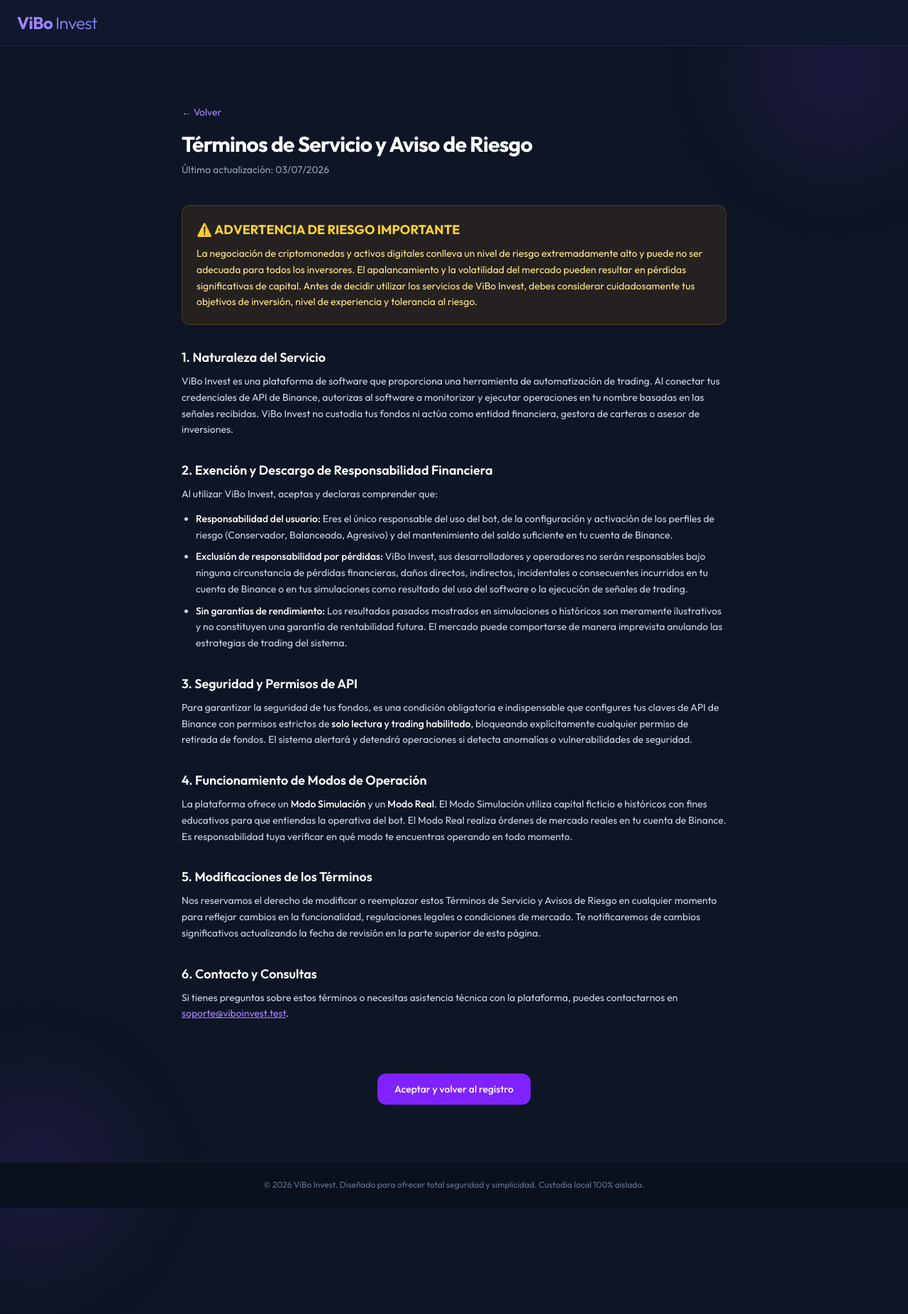
After one commit to iranvibo/inversion-optimizada, a Laravel app: page /terminos in a window 1280 px wide; the page is wider, and only the part inside the window is pictured. The commit adds this page. Shown: that part at 71% size. Run offline with Laravel 12, Linux system fonts and the light colour scheme; style sheets or scripts are compiled from the project's sources.

Commit message:
feat: implement mandatory terms of service and risk disclaimer acceptance for new registrations and Google authentication.

```diff
--- a/app/Http/Controllers/AuthController.php
+++ b/app/Http/Controllers/AuthController.php
@@ -71,8 +71,10 @@ class AuthController extends Controller
             'email' => ['required', 'email', 'max:255', 'unique:users,email'],
             'password' => ['required', 'confirmed', Password::min(8)->letters()->numbers()],
             'privacy' => ['accepted'],
+            'terms' => ['accepted'],
         ], [
             'privacy.accepted' => 'Debes aceptar la Política de Privacidad para continuar.',
+            'terms.accepted' => 'Debes aceptar los Términos de Servicio y el Descargo de Responsabilidad para continuar.',
         ], [
             'name' => 'nombre',
             'email' => 'correo electrónico',
@@ -84,6 +86,7 @@ class AuthController extends Controller
             'email' => $data['email'],
             'password' => $data['password'],
             'accepted_privacy_at' => now(),
+            'accepted_terms_at' => now(),
         ]);
 
         Auth::login($user);
@@ -132,6 +135,7 @@ class AuthController extends Controller
                 'firebase_uid' => $claims['sub'],
                 'avatar' => $claims['picture'] ?? $user->avatar,
                 'accepted_privacy_at' => $user->accepted_privacy_at ?? now(),
+                'accepted_terms_at' => $user->accepted_terms_at ?? now(),
             ])->save();
         } else {
             // Solo se asocia el email a la cuenta nueva si Google lo verificó; en
@@ -143,6 +147,7 @@ class AuthController extends Controller
                 'firebase_uid' => $claims['sub'],
                 'avatar' => $claims['picture'] ?? null,
                 'accepted_privacy_at' => now(),
+                'accepted_terms_at' => now(),
             ]);
         }
 
--- a/app/Models/User.php
+++ b/app/Models/User.php
@@ -28,6 +28,7 @@ class User extends Authenticatable
         'firebase_uid',
         'avatar',
         'accepted_privacy_at',
+        'accepted_terms_at',
         'binance_api_key',
         'binance_secret_key',
         'binance_verified',
@@ -68,6 +69,7 @@ class User extends Authenticatable
         return [
             'email_verified_at' => 'datetime',
             'accepted_privacy_at' => 'datetime',
+            'accepted_terms_at' => 'datetime',
             'password' => 'hashed',
             'binance_api_key' => 'encrypted',
             'binance_secret_key' => 'encrypted',
--- a/resources/views/auth/login.blade.php
+++ b/resources/views/auth/login.blade.php
@@ -76,7 +76,8 @@
         </p>
         <p class="text-center text-[11px] text-slate-500 mt-4">
             Al continuar, aceptas nuestra
-            <a href="{{ route('privacy') }}" class="underline hover:text-slate-300">Política de Privacidad</a>.
+            <a href="{{ route('privacy') }}" class="underline hover:text-slate-300">Política de Privacidad</a> y los
+            <a href="{{ route('terms') }}" class="underline hover:text-slate-300">Términos de Servicio y Aviso de Riesgo</a>.
         </p>
 
     </div>
--- /dev/null
+++ b/resources/views/legal/terms.blade.php
@@ -0,0 +1,81 @@
+@extends('layouts.app')
+
+@section('content')
+<div class="max-w-3xl mx-auto py-12 animate-fade-in">
+    <div class="mb-10">
+        <a href="{{ url()->previous() }}" class="text-sm text-violet-400 hover:text-violet-300">&larr; Volver</a>
+        <h1 class="text-3xl font-extrabold tracking-tight text-white mt-4 mb-2">Términos de Servicio y Aviso de Riesgo</h1>
+        <p class="text-sm text-slate-400">Última actualización: {{ date('d/m/Y') }}</p>
+    </div>
+
+    <div class="space-y-8 text-sm leading-relaxed text-slate-300">
+        <section class="p-5 rounded-xl bg-amber-500/10 border border-amber-500/20">
+            <h2 class="text-lg font-bold text-amber-300 mb-2 flex items-center gap-2">
+                ⚠️ ADVERTENCIA DE RIESGO IMPORTANTE
+            </h2>
+            <p class="text-amber-200">
+                La negociación de criptomonedas y activos digitales conlleva un nivel de riesgo extremadamente alto y puede no ser adecuada para todos los inversores. El apalancamiento y la volatilidad del mercado pueden resultar en pérdidas significativas de capital. Antes de decidir utilizar los servicios de ViBo Invest, debes considerar cuidadosamente tus objetivos de inversión, nivel de experiencia y tolerancia al riesgo.
+            </p>
+        </section>
+
+        <section>
+            <h2 class="text-lg font-semibold text-white mb-2">1. Naturaleza del Servicio</h2>
+            <p>
+                ViBo Invest es una plataforma de software que proporciona una herramienta de automatización de trading. Al conectar tus credenciales de API de Binance, autorizas al software a monitorizar y ejecutar operaciones en tu nombre basadas en las señales recibidas. ViBo Invest no custodia tus fondos ni actúa como entidad financiera, gestora de carteras o asesor de inversiones.
+            </p>
+        </section>
+
+        <section>
+            <h2 class="text-lg font-semibold text-white mb-2">2. Exención y Descargo de Responsabilidad Financiera</h2>
+            <p class="mb-3">
+                Al utilizar ViBo Invest, aceptas y declaras comprender que:
+            </p>
+            <ul class="list-disc pl-5 space-y-2">
+                <li>
+                    <span class="text-white font-medium">Responsabilidad del usuario:</span> Eres el único responsable del uso del bot, de la configuración y activación de los perfiles de riesgo (Conservador, Balanceado, Agresivo) y del mantenimiento del saldo suficiente en tu cuenta de Binance.
+                </li>
+                <li>
+                    <span class="text-white font-medium">Exclusión de responsabilidad por pérdidas:</span> ViBo Invest, sus desarrolladores y operadores no serán responsables bajo ninguna circunstancia de pérdidas financieras, daños directos, indirectos, incidentales o consecuentes incurridos en tu cuenta de Binance o en tus simulaciones como resultado del uso del software o la ejecución de señales de trading.
+                </li>
+                <li>
+                    <span class="text-white font-medium">Sin garantías de rendimiento:</span> Los resultados pasados mostrados en simulaciones o históricos son meramente ilustrativos y no constituyen una garantía de rentabilidad futura. El mercado puede comportarse de manera imprevista anulando las estrategias de trading del sistema.
+                </li>
+            </ul>
+        </section>
+
+        <section>
+            <h2 class="text-lg font-semibold text-white mb-2">3. Seguridad y Permisos de API</h2>
+            <p>
+                Para garantizar la seguridad de tus fondos, es una condición obligatoria e indispensable que configures tus claves de API de Binance con permisos estrictos de <span class="text-white font-medium">solo lectura y trading habilitado</span>, bloqueando explícitamente cualquier permiso de retirada de fondos. El sistema alertará y detendrá operaciones si detecta anomalías o vulnerabilidades de seguridad.
+            </p>
+        </section>
+
+        <section>
+            <h2 class="text-lg font-semibold text-white mb-2">4. Funcionamiento de Modos de Operación</h2>
+            <p>
+                La plataforma ofrece un <span class="text-white font-medium">Modo Simulación</span> y un <span class="text-white font-medium">Modo Real</span>. El Modo Simulación utiliza capital ficticio e históricos con fines educativos para que entiendas la operativa del bot. El Modo Real realiza órdenes de mercado reales en tu cuenta de Binance. Es responsabilidad tuya verificar en qué modo te encuentras operando en todo momento.
+            </p>
+        </section>
+
+        <section>
+            <h2 class="text-lg font-semibold text-white mb-2">5. Modificaciones de los Términos</h2>
+            <p>
+                Nos reservamos el derecho de modificar o reemplazar estos Términos de Servicio y Avisos de Riesgo en cualquier momento para reflejar cambios en la funcionalidad, regulaciones legales o condiciones de mercado. Te notificaremos de cambios significativos actualizando la fecha de revisión en la parte superior de esta página.
+            </p>
+        </section>
+
+        <section>
+            <h2 class="text-lg font-semibold text-white mb-2">6. Contacto y Consultas</h2>
+            <p>
+                Si tienes preguntas sobre estos términos o necesitas asistencia técnica con la plataforma, puedes contactarnos en <a href="mailto:soporte@viboinvest.test" class="text-violet-400 hover:text-violet-300 underline">soporte@viboinvest.test</a>.
+            </p>
+        </section>
+    </div>
+
+    <div class="mt-12 pt-6 border-t border-[rgba(255,255,255,0.06)] text-center">
+        <a href="{{ route('register') }}" class="inline-block bg-violet-600 hover:bg-violet-500 text-white font-medium px-6 py-3 rounded-xl transition duration-200 text-sm hover-lift">
+            Aceptar y volver al registro
+        </a>
+    </div>
+</div>
+@endsection
--- a/routes/web.php
+++ b/routes/web.php
@@ -24,6 +24,7 @@ Route::post('/logout', [AuthController::class, 'logout'])->name('logout');
 
 // Política de privacidad
 Route::view('/privacidad', 'legal.privacy')->name('privacy');
+Route::view('/terminos', 'legal.terms')->name('terms');
 
 // Rutas protegidas
 Route::middleware('auth')->group(function () {
```
Also changed, not shown: memory/MEMO.md (+1 -1 lines), memory/auth-firebase.md (+3 -3 lines), resources/views/auth/register.blade.php (+19 -2 lines), tests/Feature/AuthRegistrationTest.php (+19 -0 lines), database/migrations/2026_06_23_150911_add_accepted_terms_at_to_users_table.php (added).
